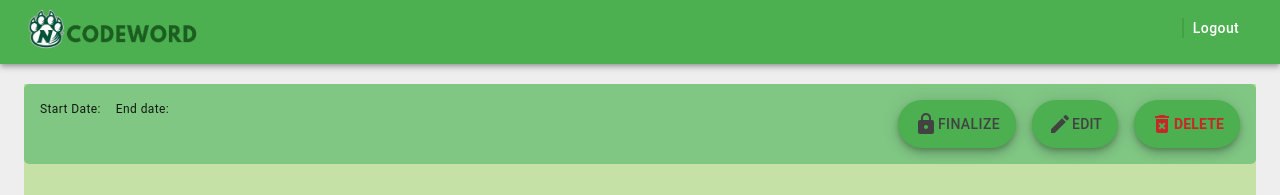
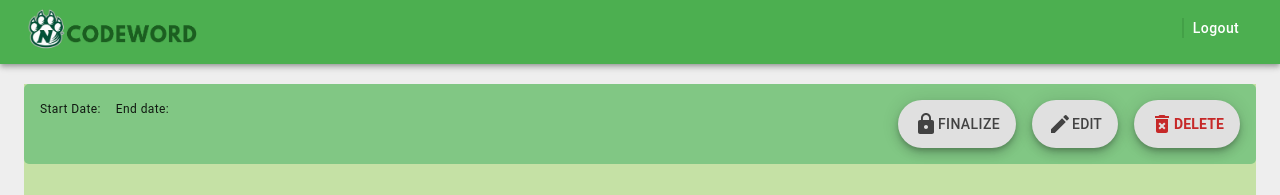
Before and after one commit to AnkitPrakash687/codeword, a React (Create React App) app in the folder client/: page /course/1 in a window 1280 px wide. Shown: the top 195 px of the page. Built offline with nearby package versions, Linux system fonts and the light colour scheme; no server answers; sample sign-in values are in the browser's storage.

Commit message:
Update codeword set page buttons

```diff
--- a/client/src/component/codewordset/CodewordSet.js
+++ b/client/src/component/codewordset/CodewordSet.js
@@ -1,6 +1,6 @@
 import { Box, Button, CircularProgress, Container, CssBaseline, Dialog,
     DialogActions, DialogContent, DialogContentText, DialogTitle, Grid,
-    IconButton, Slide, Snackbar, Tooltip } from '@material-ui/core';
+    IconButton, Slide, Snackbar, Tooltip, Fab } from '@material-ui/core';
 import { green, grey, lightGreen, red } from '@material-ui/core/colors';
 import { makeStyles } from '@material-ui/core/styles';
 import Typography from '@material-ui/core/Typography';
@@ -110,13 +110,19 @@ const useStyles = makeStyles(theme => ({
     },
     iconButton: {
         background: grey[300],
-        margin: theme.spacing(1),
-        color: grey[900]
+        margin: theme.spacing(2, 0, 0, 2),
+        color: grey[800],
+        "&:hover": {
+            backgroundColor: grey[400]
+        }
     },
     iconButtonDelete: {
         background: grey[300],
-        margin: theme.spacing(1),
-        color: red[900]
+        margin: theme.spacing(2, 2, 2, 2),
+        "&:hover": {
+            backgroundColor: grey[400]
+        },
+        color: red[800]
     },
     appBar: {
         borderRadius: 5,
@@ -550,27 +556,14 @@ export default function CodewordSet(props) {
                                                 </Typography>
                                             </Box>
                                         </Box>
-
-
-
                                     </Grid>
                                     <Grid item sm={1}>
 
                                     </Grid>
                                     <Grid item sm={5}>
                                         <Box display="flex" flexDirection="row" justifyContent="flex-end">
-                                            {/* <Button
-                                    variant="contained"
-                                    color="primary"
-                                    size="medium"
-                                    className={classes.report}
-                                    onClick={handleReport}
-                                    disabled={disableEdit}
-                                >
 
-                                    Report
-                                </Button> */}
-                                            <Tooltip title="Report">
+                                            {/* <Tooltip title="Report">
                                                 <IconButton
                                                     className={classes.iconButton}
                                                     onClick={handleReport}
@@ -578,9 +571,9 @@ export default function CodewordSet(props) {
                                                 >
                                                     <ListAltIcon fontSize="large" />
                                                 </IconButton>
-                                            </Tooltip>
+                                            </Tooltip> */}
 
-                                            <Tooltip title="Finalize codeword set">
+                                            {/* <Tooltip title="Finalize codeword set">
                                                 <IconButton
                                                     className={classes.iconButton}
                                                     onClick={handleFinalize}
@@ -588,18 +581,44 @@ export default function CodewordSet(props) {
                                                 >
                                                     <LockIcon fontSize="large" />
                                                 </IconButton>
-                                            </Tooltip>
-                                            {/* <Button
-                                    variant="contained"
-                                    color="primary"
-                                    size="medium"
-                                    className={classes.assign}
-                                    onClick={handleFinalize}
-                                    disabled={disableEdit}
-                                >
+                                            </Tooltip> */}
 
-                                    Finalize
-                                </Button> */}
+                                        <Tooltip title="Report">
+                                            <Fab
+                                                variant="extended"
+                                                className={classes.iconButton}
+                                                onClick={handleReport}
+                                                disabled={disableEdit}
+                                            >
+                                                <ListAltIcon  style={{ color: grey[800] }} />
+                                                Report
+                                        </Fab>
+                                        </Tooltip>
+
+                                            <Tooltip title="Finalize codeword set">
+                                            <Fab
+                                                variant="extended"
+                                                className={classes.iconButton}
+                                                onClick={handleFinalize}
+                                                disabled={disableEdit}
+                                            >
+                                                <LockIcon style={{ color: grey[800] }} />
+                                                Finalize
+                                        </Fab>
+                                        </Tooltip>
+
+                                        <Tooltip title="Edit codeword set">
+                                            <Fab
+                                                variant="extended"
+                                                className={classes.iconButton}
+                                                onClick={handleClickOpen}
+                                            // disabled={disableEdit}
+                                            >
+                                                <EditIcon style={{ color: grey[800] }} />
+                                                <Typography variant="body2" style={{ fontWeight: 500 }}>Edit</Typography>
+                                            </Fab>
+                                        </Tooltip>
+{/*
                                             <Tooltip title="Edit codeword set">
                                                 <IconButton
                                                     className={classes.iconButton}
@@ -608,27 +627,30 @@ export default function CodewordSet(props) {
                                                 >
                                                     <EditIcon fontSize="large" />
                                                 </IconButton>
-                                            </Tooltip>
-                                            {/* <Button
-                                    type="submit"
-                                    variant="contained"
-                                    color="primary"
-                                    size="medium"
-                                    className={classes.edit}
-                                    onClick={handleClickOpen}
-                                    disabled={disableEdit}
-                                >
-                                    edit
-                                </Button> */}
+                                            </Tooltip> */}
+
                                             <SimpleDialog data={state} open={open} onClose={handleClickClose} render={render} />
-                                            <Tooltip title="Delete codeword set">
+                                            {/* <Tooltip title="Delete codeword set">
                                                 <IconButton
                                                     className={classes.iconButtonDelete}
                                                     onClick={handleDeleteConfirmation}
                                                 >
                                                     <DeleteForeverIcon fontSize="large" />
                                                 </IconButton>
-                                            </Tooltip>
+                                            </Tooltip> */}
+
+                                            <Tooltip title="Delete codeword set">
+                                            <Fab
+                                                variant="extended"
+                                                className={classes.iconButtonDelete}
+                                                onClick={handleDeleteConfirmation}
+                                            >
+                                                <DeleteForeverIcon style={{ color: red[800] }} />
+                                                <Typography variant="body2" style={{ fontWeight: 700 }}>Delete</Typography>
+                                            </Fab>
+                                        </Tooltip>
+
+
 
                                             {/* <Button
                                     type="submit"
--- a/client/src/component/instructor/Course.js
+++ b/client/src/component/instructor/Course.js
@@ -129,18 +129,18 @@ const useStyles = makeStyles(theme => ({
 
     },
     iconButton: {
-        background: green[500],
+        background: grey[300],
         margin: theme.spacing(2, 0, 0, 2),
         color: grey[800],
         "&:hover": {
-            backgroundColor: green[700]
+            backgroundColor: grey[400]
         }
     },
     iconButtonDelete: {
-        background: green[500],
+        background: grey[300],
         margin: theme.spacing(2, 2, 2, 2),
         "&:hover": {
-            backgroundColor: green[700]
+            backgroundColor: grey[400]
         },
         color: red[800]
     },
```
